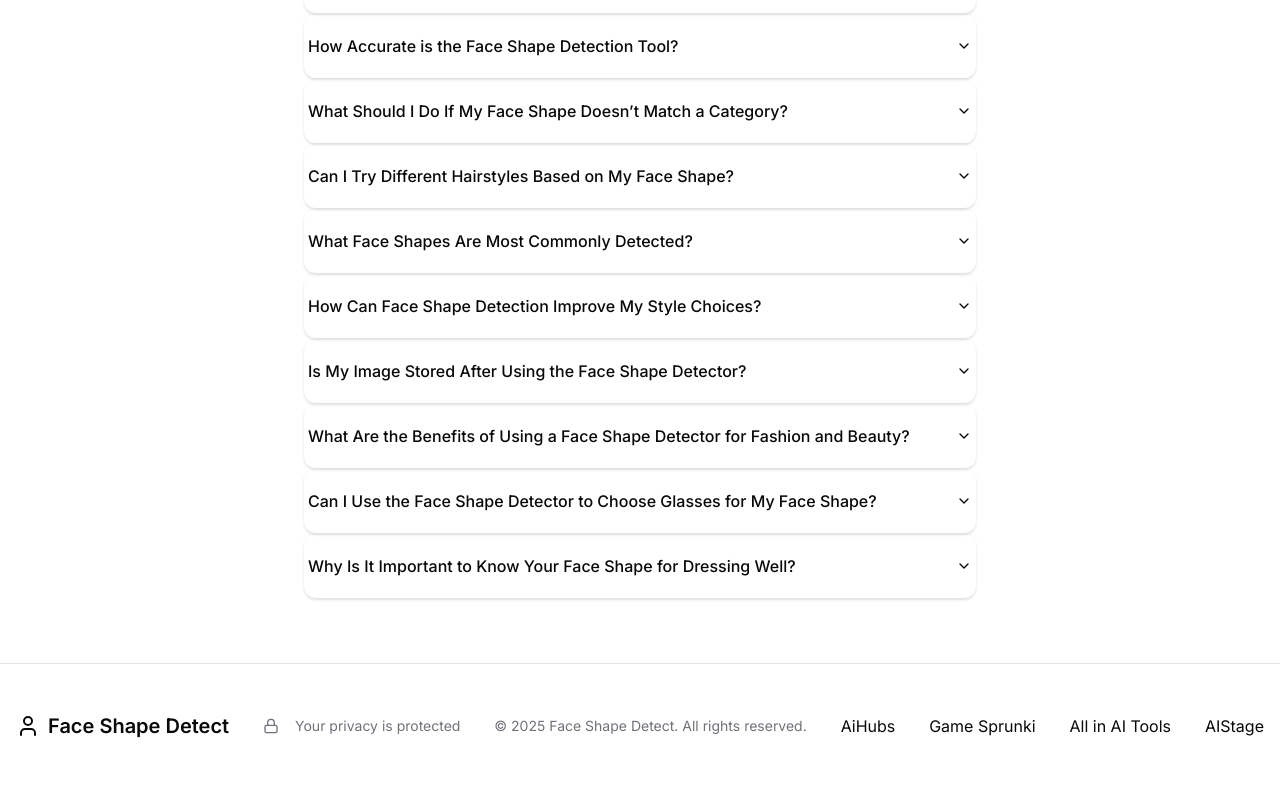
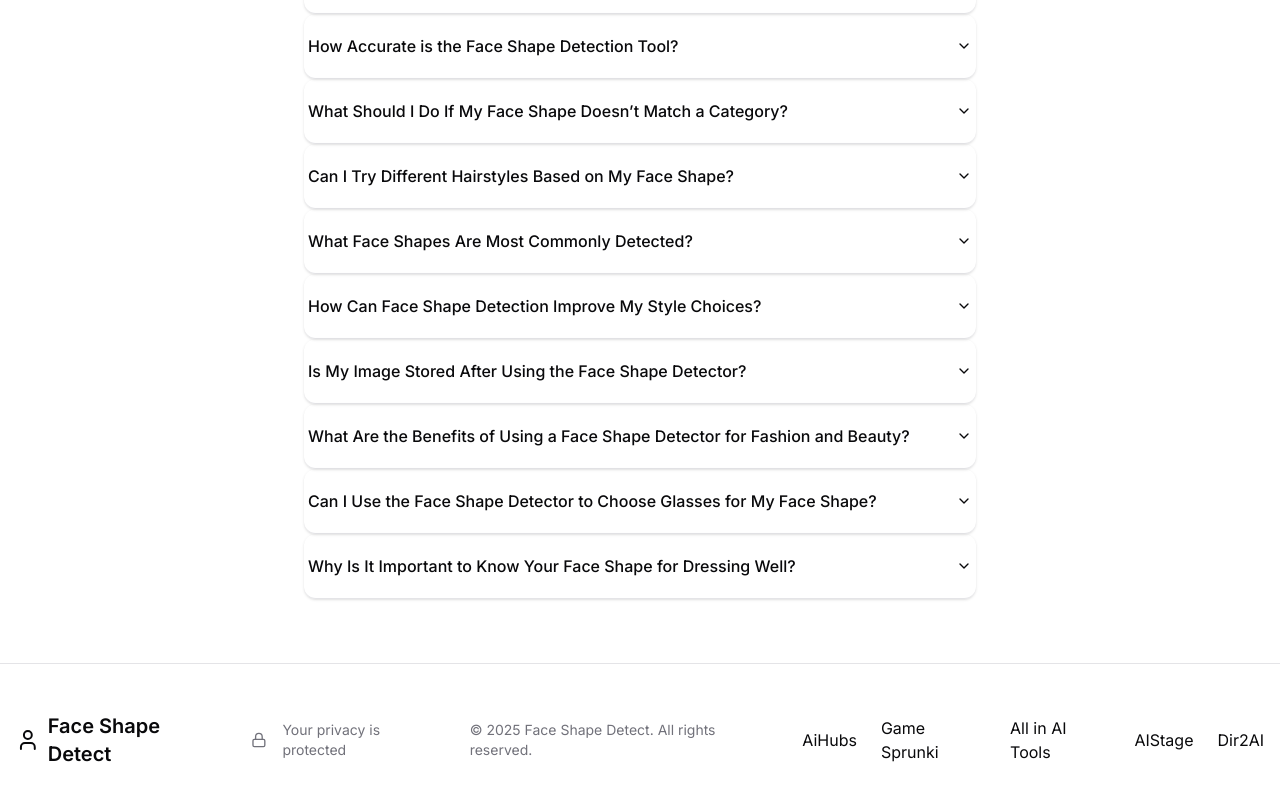
Before and after one commit to fahadcr14/faceshapedetector, a Next.js app: page / in a window 1280 px wide. Shown: the part 2918-3718 px from the top of the page. Built offline with nearby package versions, Linux system fonts and the light colour scheme.

Commit message:
tool_href

```diff
--- a/app/page.tsx
+++ b/app/page.tsx
@@ -465,7 +465,7 @@ export default function Home() {
             <a href='https://game-sprunki.com/' title='Game Sprunki' rel="nofollow">Game Sprunki</a>
             <a title="All The Best AI Tools" rel="nofollow" href="https://allinai.tools">All in AI Tools</a>
             <a href="https://aistage.net" rel="nofollow" title="AIStage">AIStage</a>
-
+            <a href="https://www.dir2ai.com" rel="nofollow" title="Dir2AI - Best AI Websites and Tools">Dir2AI</a>
           </div>
         </div>
       </footer>
```
